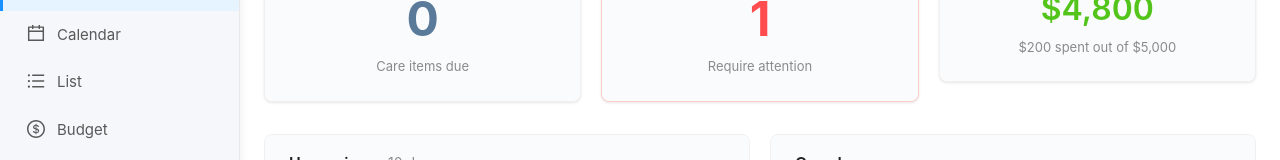
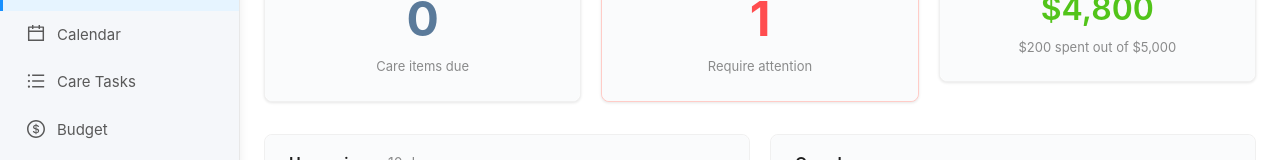
Before and after one commit to LilMikey-CN/COMP30022_Group85, a React (Vite) app in the folder frontend/soc/: page /home in a window 1280 px wide. Shown: the part 184-344 px from the top of the page. Built offline with nearby package versions, Linux system fonts and the light colour scheme; no server answers; sample sign-in values are in the browser's storage.

Commit message:
updated care tasks page UI

```diff
--- a/frontend/soc/src/App.jsx
+++ b/frontend/soc/src/App.jsx
@@ -9,7 +9,7 @@ import LandingPage from './pages/LandingPage';
 import Login from './pages/Login';
 import Signup from './pages/Signup';
 import PatientHome from './pages/PatientHome';
-import CareItemsListPage from './pages/CareItemsListPage';
+import CareTasksPage from './pages/CareTasksPage';
 import Budget from './pages/Budget';
 import ClientProfile from './pages/ClientProfile';
 import Settings from './pages/Settings';
@@ -94,12 +94,12 @@ const App = () => {
         }>
           <Route index element={<PatientCalendar />} />
         </Route>
-        <Route path="/list" element={
+        <Route path="/care-tasks" element={
           <ProtectedRoute>
             <PatientLayout />
           </ProtectedRoute>
         }>
-          <Route index element={<CareItemsListPage />} />
+          <Route index element={<CareTasksPage />} />
         </Route>
         <Route path="/budget" element={
           <ProtectedRoute>
--- a/frontend/soc/src/components/Layout/PatientSidebar.jsx
+++ b/frontend/soc/src/components/Layout/PatientSidebar.jsx
@@ -67,10 +67,10 @@ const PatientSidebar = () => {
       label: 'Calendar'
     },
     {
-      key: 'list',
-      path: '/list',
+      key: 'care-tasks',
+      path: '/care-tasks',
       icon: <UnorderedListOutlined />,
-      label: 'List'
+      label: 'Care Tasks'
     },
     {
       key: 'budget',
--- a/frontend/soc/src/config/routes.js
+++ b/frontend/soc/src/config/routes.js
@@ -1,7 +1,7 @@
 import Dashboard from '../pages/Dashboard';
 import PatientLayout from '../components/Layout/PatientLayout';
 import PatientHome from '../pages/PatientHome';
-import CareItemsListPage from '../pages/CareItemsListPage';
+import CareTasksPage from '../pages/CareTasksPage';
 import Budget from '../pages/Budget';
 import ClientProfile from '../pages/ClientProfile';
 import Settings from '../pages/Settings';
@@ -38,9 +38,9 @@ export const routes = [
         name: 'Patient Calendar'
       },
       {
-        path: 'list',
-        element: CareItemsListPage,
-        name: 'Care Items List'
+        path: 'care-tasks',
+        element: CareTasksPage,
+        name: 'Care Tasks'
       },
       {
         path: 'budget',
--- a/frontend/soc/src/pages/CareItemsListPage.jsx
+++ b/frontend/soc/src/pages/CareTasksPage.jsx
@@ -20,7 +20,7 @@ import { careItemsData } from '../data/mockData';
 const { Title, Text } = Typography;
 const { Option } = Select;
 
-const CareItemsListPage = () => {
+const CareTasksPage = () => {
   const [searchTerm, setSearchTerm] = useState('');
   const [statusFilter, setStatusFilter] = useState('All');
   const [sortField, setSortField] = useState('Date');
@@ -261,7 +261,7 @@ const CareItemsListPage = () => {
     <div style={{ padding: '24px' }}>
       <div style={{ marginBottom: '32px' }}>
         <Title level={2} style={{ margin: 0, color: '#5a7a9a' }}>
-          Care Items
+          Care Tasks
         </Title>
         <Text type="secondary" style={{ fontSize: '16px' }}>
           Manage lifetime care requirements and track attendance schedules
@@ -373,4 +373,4 @@ const CareItemsListPage = () => {
   );
 };
 
-export default CareItemsListPage;
+export default CareTasksPage;
--- a/frontend/soc/src/pages/PatientPlaceholders.jsx
+++ b/frontend/soc/src/pages/PatientPlaceholders.jsx
@@ -53,13 +53,13 @@ export const PatientCalendar = () => (
   />
 );
 
-// List Page - Care Items List
+// List Page - Care Tasks
 export const PatientList = () => {
 
   // eslint-disable-next-line no-unused-vars
   const { patientId } = useParams();
 
-  return null; // This will be replaced by the actual CareItemsListPage
+  return null; // This will be replaced by the actual CareTasksPage
 };
 
 // Budget Page - Replaced by actual Budget component
```
